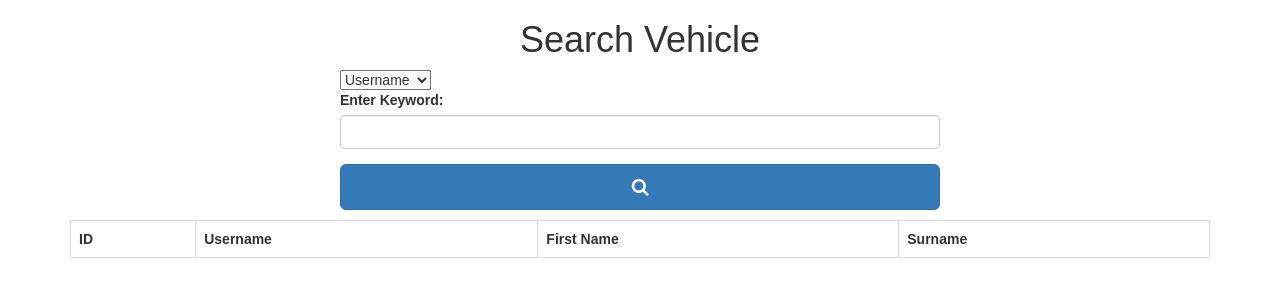
After one commit to s3557584/IoT-Assignment-3, a Flask app: page /search-user in a window 1280 px wide. The commit adds this page. Shown: the top 300 px of the page. Run offline with Flask 2, Linux system fonts and the light colour scheme; lists and menus that the app fills with data are empty; some libraries are stand-ins or nearby versions.

Commit message:
Implemented Search User

```diff
--- a/app.py
+++ b/app.py
@@ -20,6 +20,10 @@ class LoginForm(FlaskForm):
 
 class Search(FlaskForm):
     field = SelectField('Catergory', choices=[('colour', 'Colour'), ('vehicleBrand', 'Brand'), ('vehicleModel', 'Model')])
+    keyword = StringField('Enter Keyword:', validators=[InputRequired()])
+
+class SearchUser(FlaskForm):
+    field = SelectField('Catergory', choices=[('username', 'Username'), ('firstname', 'First Name'), ('surname', 'Surname')])
     keyword = StringField('Enter Keyword:', validators=[InputRequired()])
 
 @app.route('/')
@@ -71,7 +75,7 @@ def records():
         return render_template('records.html', recordsData=recordsData)
     return redirect(url_for('login'))
 
-@app.route('/search', methods=['GET', 'POST'])
+@app.route('/search-vehicle', methods=['GET', 'POST'])
 def search():
     data = {}
     form = Search()
@@ -86,6 +90,21 @@ def search():
     else:
         return render_template('search.html',form=form, data=data)
 
+@app.route('/search-user', methods=['GET', 'POST'])
+def searchUser():
+    data = {}
+    form = SearchUser()
+    objRec = requestsUtil()
+    if request.method == "POST":
+        if form.validate_on_submit():
+            keyword = form.keyword.data
+            category = form.field.data
+            apiData = objRec.get_users()
+            data = objRec.search(keyword, category, apiData)
+            return render_template('searchUser.html', data=data, form=form)
+    else:
+        return render_template('searchUser.html',form=form, data=data)
+
 
 @app.before_request
 def before_request():
--- a/requestsUtil.py
+++ b/requestsUtil.py
@@ -26,6 +26,14 @@ class requestsUtil:
                 data_dict = json.loads(data)
                 return data_dict
 
+        def get_users(self):
+                result = "http://127.0.0.1:8000/users"
+                response = requests.get(result)
+                data = response.content
+
+                data_dict = json.loads(data)
+                return data_dict
+
         def search(self, name, field, responseData):
                 keyValList = [name]
                 results = [d for d in responseData if d[field] in keyValList]
--- a/templates/adminDashboard.html
+++ b/templates/adminDashboard.html
@@ -39,7 +39,7 @@ Dashboard
             <li class="active"><a href="{{ url_for('adminDashboard') }}">Overview <span class="sr-only">(current)</span></a></li>
             <li><a href="{{ url_for('records') }}">Rental records</a></li>
             <li><a href="{{ url_for('search') }}">Search Vehicle</a></li>
-            <li><a href="#">Export</a></li>
+            <li><a href="{{ url_for('searchUser') }}">Search User</a></li>
           </ul>
           <ul class="nav nav-sidebar">
             <li><a href="">Nav item</a></li>
--- /dev/null
+++ b/templates/searchUser.html
@@ -0,0 +1,62 @@
+<!-- Search Bar -->
+{% extends "bootstrap/base.html" %}
+{% import "bootstrap/wtf.html" as wtf %}
+
+{% block title %}
+Search
+{% endblock %}
+
+{% block styles %}
+{{super()}}
+ <link rel="stylesheet" href="https://cdnjs.cloudflare.com/ajax/libs/font-awesome/4.7.0/css/font-awesome.min.css">
+ <link rel="stylesheet" href="{{url_for('.static', filename='CSS.css')}}">
+<style>
+	table {
+	  font-family: arial, sans-serif;
+	  border-collapse: collapse;
+	  width: 100%;
+	}
+
+	td, th {
+	  border: 1px solid #dddddd;
+	  text-align: left;
+	  padding: 8px;
+	}
+
+	tr:nth-child(even) {
+	  background-color: #dddddd;
+	}
+</style>
+{% endblock %}
+
+{% block content %}
+	<div class="container">
+        <h1><center>Search Vehicle</center></h1>
+        <form class="form-search" method="post" action="" style="margin:auto;max-width:600px">
+			{{ form.hidden_tag() }}
+			{{ form.csrf_token }}
+			{{ form.field }}
+			{{ wtf.form_field(form.keyword) }}
+        <button type="submit" class="btn btn-lg btn-primary btn-block"><i class="fa fa-search"></i></button>
+        </form>
+        <p></p>
+        <center>
+		<table>
+		  <tr>
+			<th>ID</th>
+			<th>Username</th>
+			<th>First Name</th>
+			<th>Surname</th>
+		  </tr>
+		 {%for i in data%}
+			<tr>
+				<td>{{i['userID']}}</td>
+				<td>{{i['username']}}</td>
+				<td>{{i['firstname']}}</td>
+				<td>{{i['surname']}}</td>
+			</tr>
+		 {%endfor%}
+		</table>
+        </center>
+	</div>
+{% endblock %}
```
